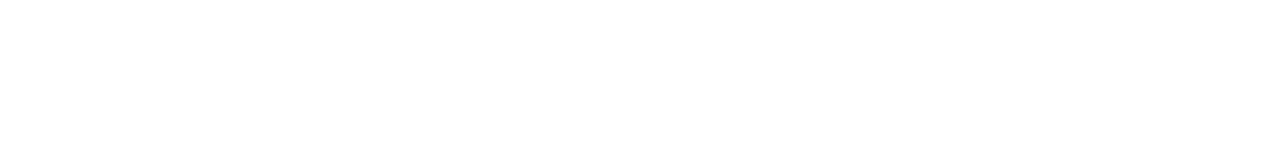
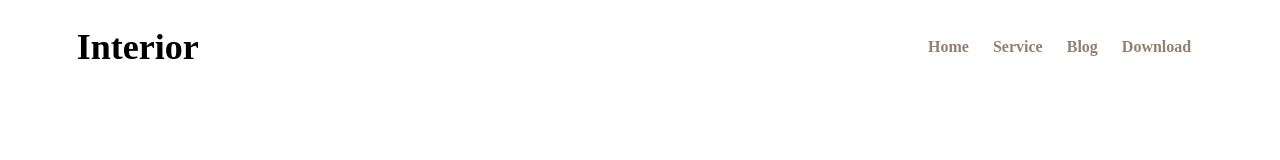
Before and after one commit to suryaharahap/htmlcss-progate-c10, a plain HTML site: page index.html in a window 1280 px wide. Drawn offline with Linux system fonts and the light colour scheme.

Commit message:
add header

```diff
--- a/index.html
+++ b/index.html
@@ -8,7 +8,19 @@
     <link rel="stylesheet" href="stylesheet.css" />
   </head>
   <body>
-    <div class="header"></div>
+    <div class="header">
+      <nav>
+        <div class="header-logo">Interior</div>
+        <div class="header-list">
+          <ul>
+            <li><a href="#">Home</a></li>
+            <li><a href="#">Service</a></li>
+            <li><a href="#">Blog</a></li>
+            <li><a href="#">Download</a></li>
+          </ul>
+        </div>
+      </nav>
+    </div>
     <div class="main"></div>
     <div class="footer"></div>
   </body>
--- a/stylesheet.css
+++ b/stylesheet.css
@@ -0,0 +1,45 @@
+* {
+  margin: 0;
+  /* padding: 0; */
+}
+
+body {
+  font-family: "Avenir Next";
+}
+
+/* Header */
+li {
+  list-style: none;
+  float: left;
+  /* padding: 33px 20px; */
+}
+
+.header {
+  background-color: transparent;
+  height: 90px;
+}
+
+.header-logo {
+  float: left;
+  font-size: 36px;
+  font-weight: 700;
+}
+
+.header-list li {
+  font-weight: 600;
+  padding: 8px 12px;
+}
+
+.header-list a {
+  text-decoration: none;
+  color: #938071;
+}
+
+nav {
+  display: flex;
+  padding: 2% 6%;
+  justify-content: space-between;
+  align-items: center;
+}
+
+/* Main */
```
